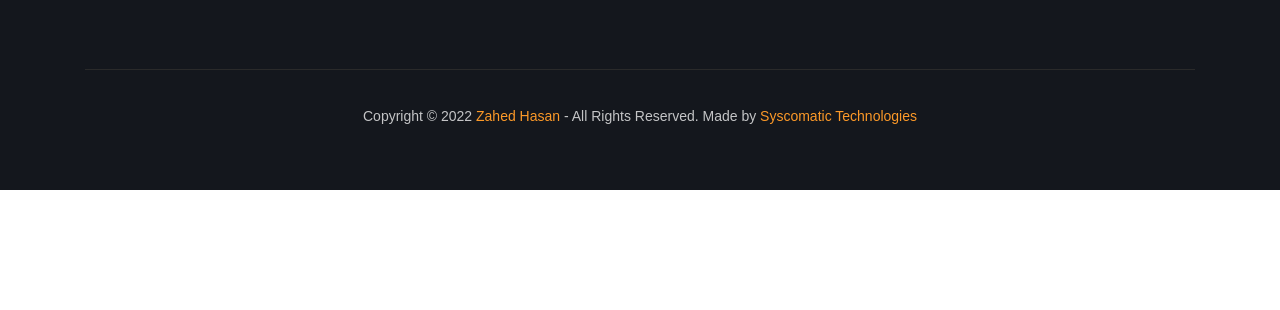
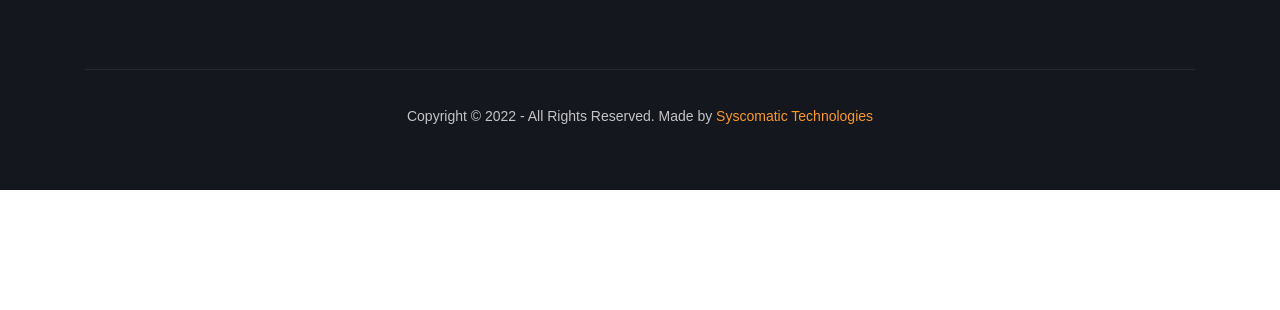
Before and after one commit to Zahed75/criminology_core, a Django app: page /about/ in a window 1280 px wide. Shown: the part 3607-3917 px from the top of the page. Run offline with Django 4.2, Linux system fonts and the light colour scheme; data that the repository does not hold is empty; some libraries are stand-ins or nearby versions; some web fonts are replaced.

Commit message:
footer update

```diff
--- a/templates/base.html
+++ b/templates/base.html
@@ -186,7 +186,7 @@
                             <p>Department of Criminology <br>
                                 Faculty of Social Sciences Building <br>
                                 University of Dhaka <br> Dhaka-1000 Bangladesh
-                                </p>
+                            </p>
                         </div>
                         <div class="address">
                             <h6>Business Phone</h6>
@@ -238,9 +238,14 @@
                     </div>
                 </div>
             </div>
+            <!--            <div class="footer-bottom">-->
+            <!--                <p>Copyright © 2022 <span><a class="primary-color"-->
+            <!--                                             href="https://zahedhasan.com/" target="_blank">Zahed Hasan</a> </span>-->
+            <!--                    - All Rights Reserved. Made by <span><a class="primary-color" href="https://syscomatic.com"-->
+            <!--                                                            target="_blank">Syscomatic Technologies</a></span></p>-->
+            <!--            </div>-->
             <div class="footer-bottom">
-                <p>Copyright © 2022 <span><a class="primary-color"
-                                             href="https://zahedhasan.com/" target="_blank">Zahed Hasan</a> </span>
+                <p>Copyright © 2022
                     - All Rights Reserved. Made by <span><a class="primary-color" href="https://syscomatic.com"
                                                             target="_blank">Syscomatic Technologies</a></span></p>
             </div>
```
